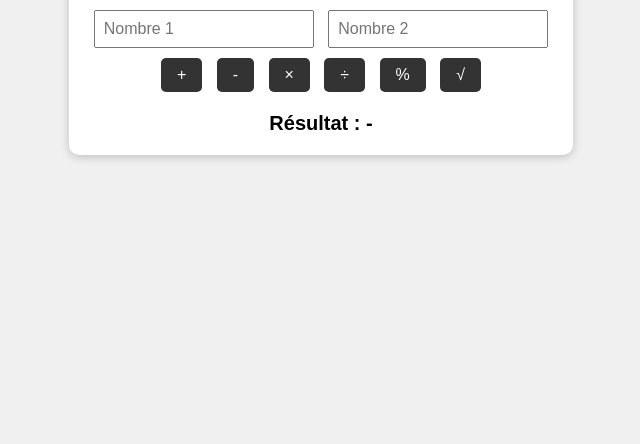
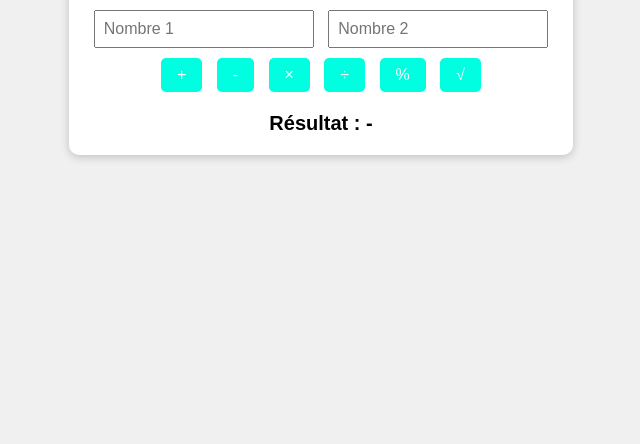
Before and after one commit to aliouarrirh/calculatrice, a website: page index.html in a window 1280 px wide. Shown: the part 372-816 px from the top of the page, without its empty margins (319-959 px from the left). Drawn offline with Linux system fonts and the light colour scheme.

Commit message:
refactorin button's color

```diff
--- a/index.html
+++ b/index.html
@@ -30,7 +30,7 @@
         margin: 5px;
         font-size: 16px;
         cursor: pointer;
-        background-color: #333;
+        background-color: #00ffe1;
         color: white;
         border: none;
         border-radius: 5px;
```
